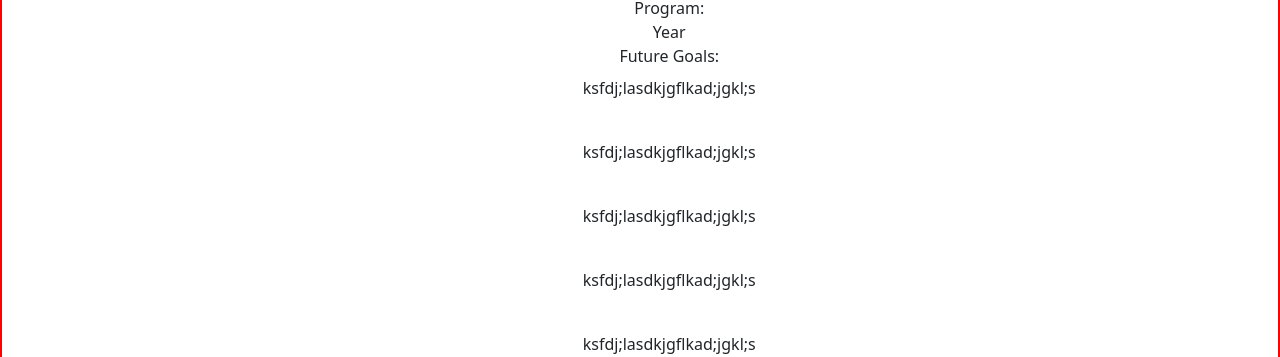
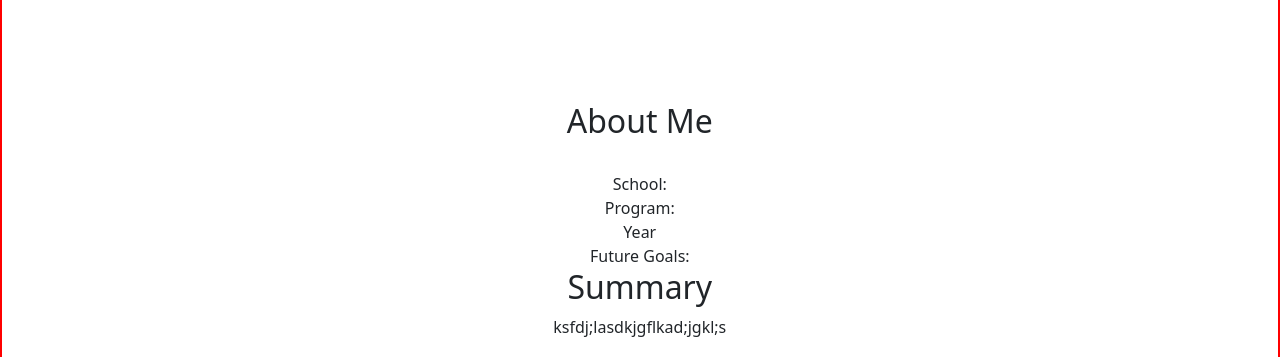
Before and after one commit to mayambacode/mentorme, a React (Create React App) app in the folder app/: page /profile in a window 1280 px wide. Shown: the part 236-593 px from the top of the page. Built offline with nearby package versions, Linux system fonts and the light colour scheme.

Commit message:
fixed css profile position

```diff
--- a/app/src/css/Profile.css
+++ b/app/src/css/Profile.css
@@ -9,8 +9,10 @@
   }
 
   .profileimage {
-    width: 20%;
     text-align: center;
+    position: relative;
+    left: 230px;
+
   }
 
   .profileimage img {
@@ -20,8 +22,11 @@
   }
 
   .aboutme {
-    width: 50%;
+
     margin-top: 20px;
+    position: relative;
+    top: 200px;
+    left: 50px;
   }
 
   ul#schoolprofile {
@@ -35,3 +40,7 @@
   }
 
   /* Add more styling as needed for the about me section */
+
+  p {
+
+  }
--- a/app/src/views/Profile.js
+++ b/app/src/views/Profile.js
@@ -4,7 +4,7 @@ const Profile = () => {
     return(
         <div className="Profile">
 
-            <div className="d-flex justify-content-start">
+            <div className="corner">
                <h2>Home</h2><br/>
             </div>
 
@@ -22,7 +22,7 @@ const Profile = () => {
                     <p>Year</p>
                     <p>Future Goals:</p>
                 </ul>
-                <h2></h2>
+                <h2>Summary</h2>
                 <p>ksfdj;lasdkjgflkad;jgkl;s</p><br/>
                 <p>ksfdj;lasdkjgflkad;jgkl;s</p> <br/>
                 <p>ksfdj;lasdkjgflkad;jgkl;s</p> <br/>
```
